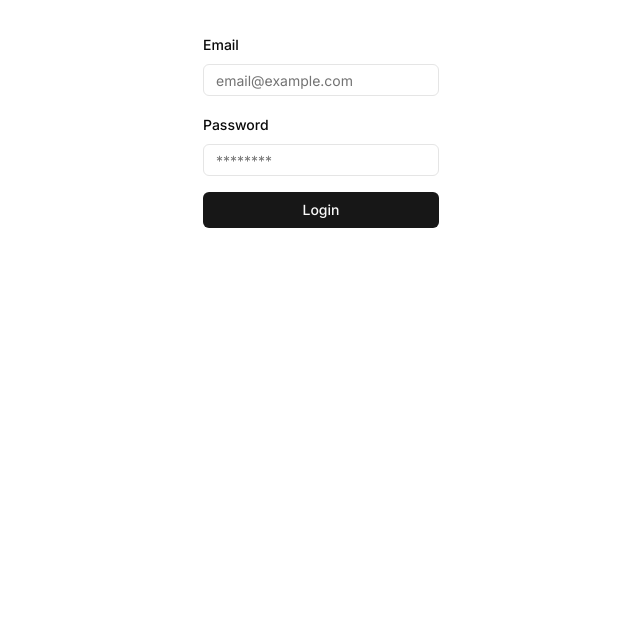
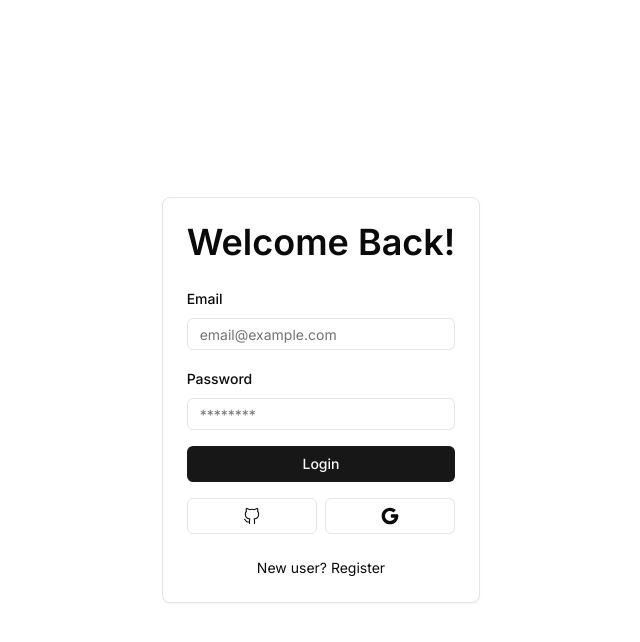
Before and after one commit to BikrantJung/docion, a Next.js app: page /login in a window 1280 px wide. Shown: the top 642 px of the page, without its empty margins (319-959 px from the left). Built offline with nearby package versions, Linux system fonts and the light colour scheme; no server answers.

Commit message:
login card and icons

```diff
--- a/package.json
+++ b/package.json
@@ -28,7 +28,6 @@
     "clsx": "^2.1.0",
     "dotenv": "^16.4.1",
     "drizzle-orm": "^0.29.3",
-    "lucide-react": "^0.302.0",
     "next": "14.0.4",
     "next-themes": "^0.2.1",
     "postgres": "^3.4.3",
--- /dev/null
+++ b/src/app/(auth)/_components/login-card.tsx
@@ -0,0 +1,25 @@
+import Link from "next/link"
+
+import { CardWrapper } from "@/components/card/card-wrapper"
+import { LoginForm } from "@/components/forms/login-form"
+
+/**
+ * A card wrapper for login box
+ * @returns JSX.Element
+ */
+export const LoginCard = () => {
+  return (
+    <CardWrapper
+      Header={
+        <div className="text-center text-4xl font-semibold">Welcome Back!</div>
+      }
+      Content={<LoginForm />}
+      showSocialButtons
+      Footer={
+        <div className="mx-auto text-sm">
+          <Link href="/auth/register">New user? Register</Link>{" "}
+        </div>
+      }
+    />
+  )
+}
--- a/src/app/(auth)/login/page.tsx
+++ b/src/app/(auth)/login/page.tsx
@@ -1,9 +1,13 @@
+import { Text } from "@/components/ui/text"
 import { LoginForm } from "@/components/forms/login-form"
+import { TitleSection } from "@/components/landing-page/title-section"
+
+import { LoginCard } from "../_components/login-card"
 
 function LoginPage() {
   return (
-    <div className="flex items-center justify-center p-8">
-      <LoginForm />
+    <div className="flex min-h-screen items-center justify-center ">
+      <LoginCard />
     </div>
   )
 }
--- a/src/app/(site)/layout.tsx
+++ b/src/app/(site)/layout.tsx
@@ -3,5 +3,5 @@
 }: {
   children: React.ReactNode
 }) {
-  return <main className="">{children}</main>
+  return <main className="min-h-screen">{children}</main>
 }
--- a/src/components/card/card-wrapper.tsx
+++ b/src/components/card/card-wrapper.tsx
@@ -1,11 +1,14 @@
 import React from "react"
 
 import { Card, CardContent, CardFooter, CardHeader } from "@/components/ui/card"
+
+import { SocialButtons } from "./social-buttons"
 
 interface CardWrapperProps {
   Header: JSX.Element
   Content: JSX.Element
   Footer?: JSX.Element
+  showSocialButtons?: boolean
 }
 /**
  * A card wrapper component for sign in, login, password reset,
@@ -15,13 +18,17 @@
  */
 export const CardWrapper: React.FC<CardWrapperProps> = ({
   Header,
+  showSocialButtons = false,
   Footer,
   Content,
 }) => {
   return (
     <Card>
       <CardHeader>{Header}</CardHeader>
-      <CardContent>{Content}</CardContent>
+      <CardContent>
+        {Content}
+        {showSocialButtons && <SocialButtons />}
+      </CardContent>
       <CardFooter>{Footer}</CardFooter>
     </Card>
   )
--- /dev/null
+++ b/src/components/card/social-buttons.tsx
@@ -0,0 +1,25 @@
+"use client"
+
+import React from "react"
+import { IconBrandGithub, IconBrandGoogleFilled } from "@tabler/icons-react"
+
+import { Button } from "@/components/ui/button"
+
+import { Icons } from "../icons"
+
+export const SocialButtons = () => {
+  return (
+    <div className="flex w-full items-center gap-x-2">
+      <Button
+        startIcon={<Icons.github className="icon-sm" />}
+        className="w-full"
+        variant="outline"
+      />
+      <Button
+        startIcon={<Icons.google className="icon-sm" />}
+        className="w-full"
+        variant="outline"
+      />
+    </div>
+  )
+}
--- a/src/components/icons.tsx
+++ b/src/components/icons.tsx
@@ -1,15 +1,27 @@
-import { Command, Moon, SunMedium } from "lucide-react"
+import {
+  IconBrandGithub,
+  IconBrandGoogleFilled,
+  IconCommand,
+  IconLoader2,
+  IconMoon,
+  IconSun,
+} from "@tabler/icons-react"
 
 export type IconKeys = keyof typeof icons
 
+// This ensures auto-completion for props.
+type IconProps<T extends React.ElementType> = React.ComponentProps<T>
 type IconsType = {
-  [key in IconKeys]: React.ElementType
+  [key in IconKeys]: React.ComponentType<IconProps<(typeof icons)[key]>>
 }
 
 const icons = {
-  logo: Command,
-  sun: SunMedium,
-  moon: Moon,
+  logo: IconCommand,
+  sun: IconSun,
+  moon: IconMoon,
+  loader: IconLoader2,
+  github: IconBrandGithub,
+  google: IconBrandGoogleFilled,
 }
 
 export const Icons: IconsType = icons
--- a/src/components/ui/button.tsx
+++ b/src/components/ui/button.tsx
@@ -3,6 +3,8 @@
 import { cva, type VariantProps } from "class-variance-authority"
 
 import { cn } from "@/lib/utils"
+
+import { Icons } from "../icons"
 
 const buttonVariants = cva(
   "inline-flex items-center justify-center whitespace-nowrap rounded-md text-sm font-medium ring-offset-background transition-colors focus-visible:outline-none focus-visible:ring-2 focus-visible:ring-ring focus-visible:ring-offset-2 disabled:pointer-events-none disabled:opacity-50",
@@ -38,17 +40,46 @@
   extends React.ButtonHTMLAttributes<HTMLButtonElement>,
     VariantProps<typeof buttonVariants> {
   asChild?: boolean
+  isLoading?: boolean
+  startIcon?: JSX.Element
+  endIcon?: JSX.Element
 }
 
 const Button = React.forwardRef<HTMLButtonElement, ButtonProps>(
-  ({ className, variant, size, asChild = false, ...props }, ref) => {
+  (
+    {
+      className,
+      isLoading = false,
+      children,
+      variant,
+      size,
+      asChild = false,
+      startIcon,
+      disabled,
+      endIcon,
+      ...props
+    },
+    ref
+  ) => {
     const Comp = asChild ? Slot : "button"
+    const StartIcon = startIcon
+    const EndIcon = endIcon
     return (
       <Comp
         className={cn(buttonVariants({ variant, size, className }))}
         ref={ref}
         {...props}
-      />
+        disabled={isLoading || disabled}
+      >
+        {isLoading && <Icons.loader className="icon-sm mr-2 animate-spin" />}
+        {StartIcon && StartIcon}
+        {children && (
+          <span className={cn(StartIcon && "ml-2", EndIcon && "mr-2")}>
+            {children}
+          </span>
+        )}
+        {EndIcon && EndIcon}
+      </Comp>
     )
   }
 )
--- /dev/null
+++ b/src/components/ui/text.tsx
@@ -0,0 +1,32 @@
+import { HTMLAttributes } from "react"
+
+import { cn } from "@/lib/utils"
+
+interface TextProps extends HTMLAttributes<HTMLHeadingElement> {
+  type?: "h1" | "h2" | "h3" | "h4" | "p"
+  variant?: "muted" | "default"
+}
+export const Text = ({
+  type = "p",
+  className,
+  variant = "default",
+  children,
+}: TextProps) => {
+  return (
+    <div
+      className={cn(
+        type === "h1" &&
+          "scroll-m-20 text-4xl font-extrabold tracking-tight lg:text-5xl",
+        type === "h2" &&
+          "scroll-m-20 text-3xl font-semibold tracking-tight first:mt-0",
+        type === "h3" && "scroll-m-20 text-2xl font-semibold tracking-tight",
+        type === "h4" && "scroll-m-20 text-xl font-semibold tracking-tight",
+        type === "p" && "leading-7 [&:not(:first-child)]:mt-6",
+        variant === "muted" && "text-muted-foreground",
+        className
+      )}
+    >
+      {children}
+    </div>
+  )
+}
--- a/src/styles/globals.css
+++ b/src/styles/globals.css
@@ -86,3 +86,8 @@
     @apply bg-background text-foreground;
   }
 }
+@layer components {
+  .icon-sm {
+    @apply h-5 w-5 stroke-[1.3px];
+  }
+}
```
Also changed, not shown: src/app/(auth)/_components/login-form.tsx (deleted), 1 other file (tests, documents, lock files or other folders).
